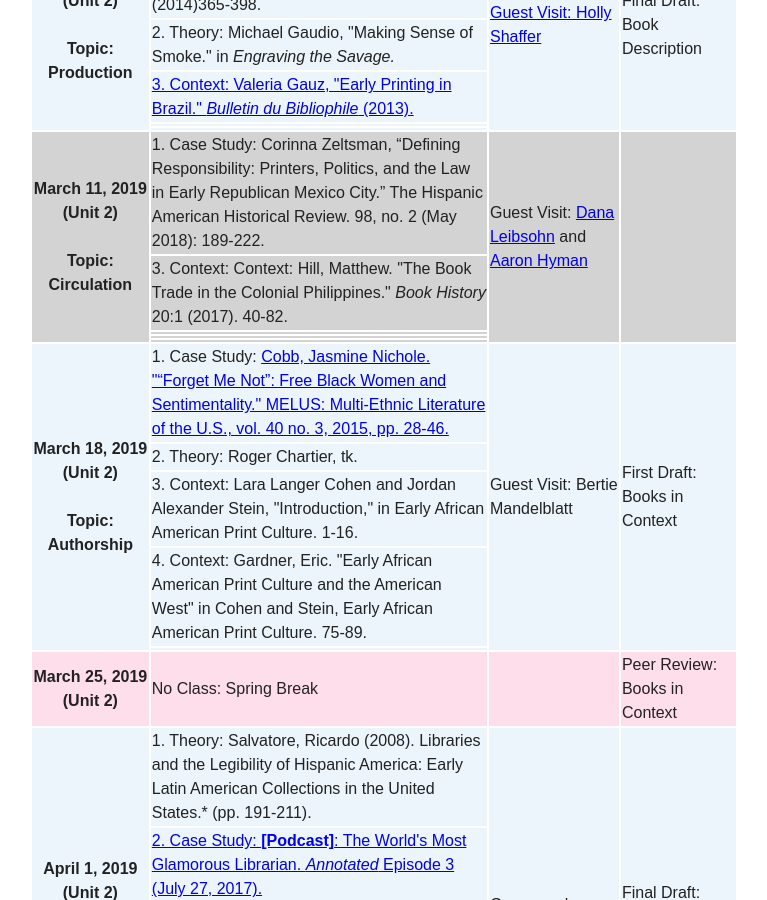
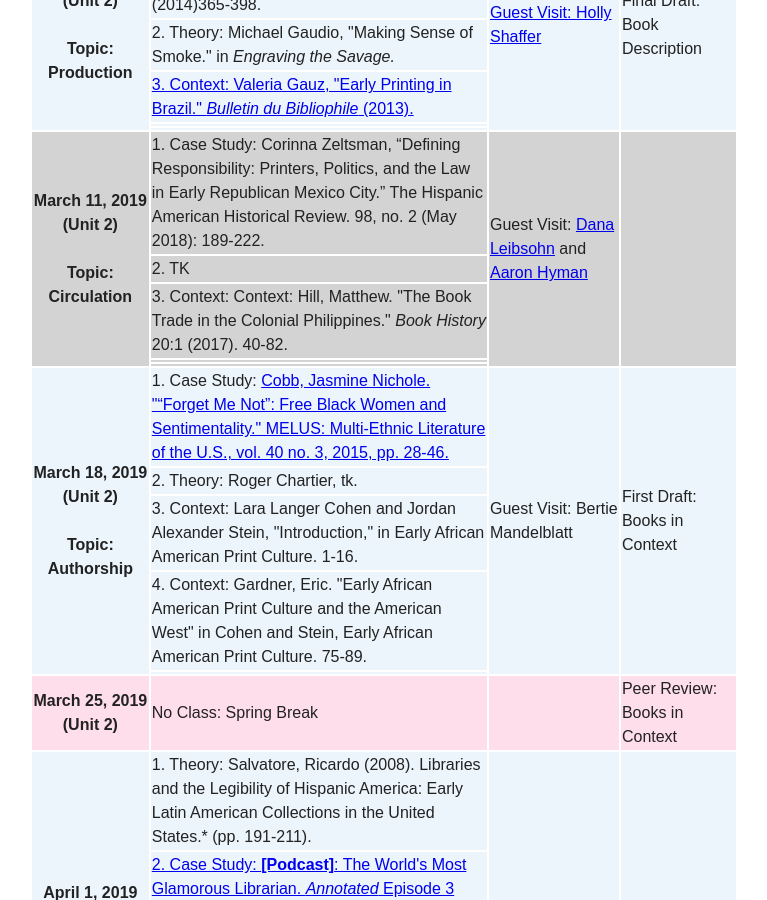
Before and after one commit to halperta/2019-bookhistory, a Jekyll site: the page built from schedule/index.md, in a window 1280 px wide and 900 px high, scrolled down 1943 px. Shown: the whole window, without its empty margins (256-1023 px from the left). Built offline with Jekyll 4.4.1, drawn with Linux system fonts in a browser that asks for light colours; nearby versions of some CDN libraries.

Commit message:
new reading

```diff
--- a/schedule/index.md
+++ b/schedule/index.md
@@ -140,10 +140,10 @@ Note that this schedule is subject to change. Any changes will be made here.
       <td rowspan="5">  </td>
   </tr>
   <tr bgcolor="LightGray">
-    <td align="left"> 3. Context: Context: Hill, Matthew. "The Book Trade in the Colonial Philippines." <i>Book History</i> 20:1 (2017). 40-82.   </td>
+    <td align="left"> 2. TK </td>
   </tr>
   <tr bgcolor="LightGray">
-    <td align="left"></td>
+    <td align="left"> 3. Context: Context: Hill, Matthew. "The Book Trade in the Colonial Philippines." <i>Book History</i> 20:1 (2017). 40-82.   </td>
   </tr>
   <tr bgcolor="LightGray">
     <td align="left"></td>
```
